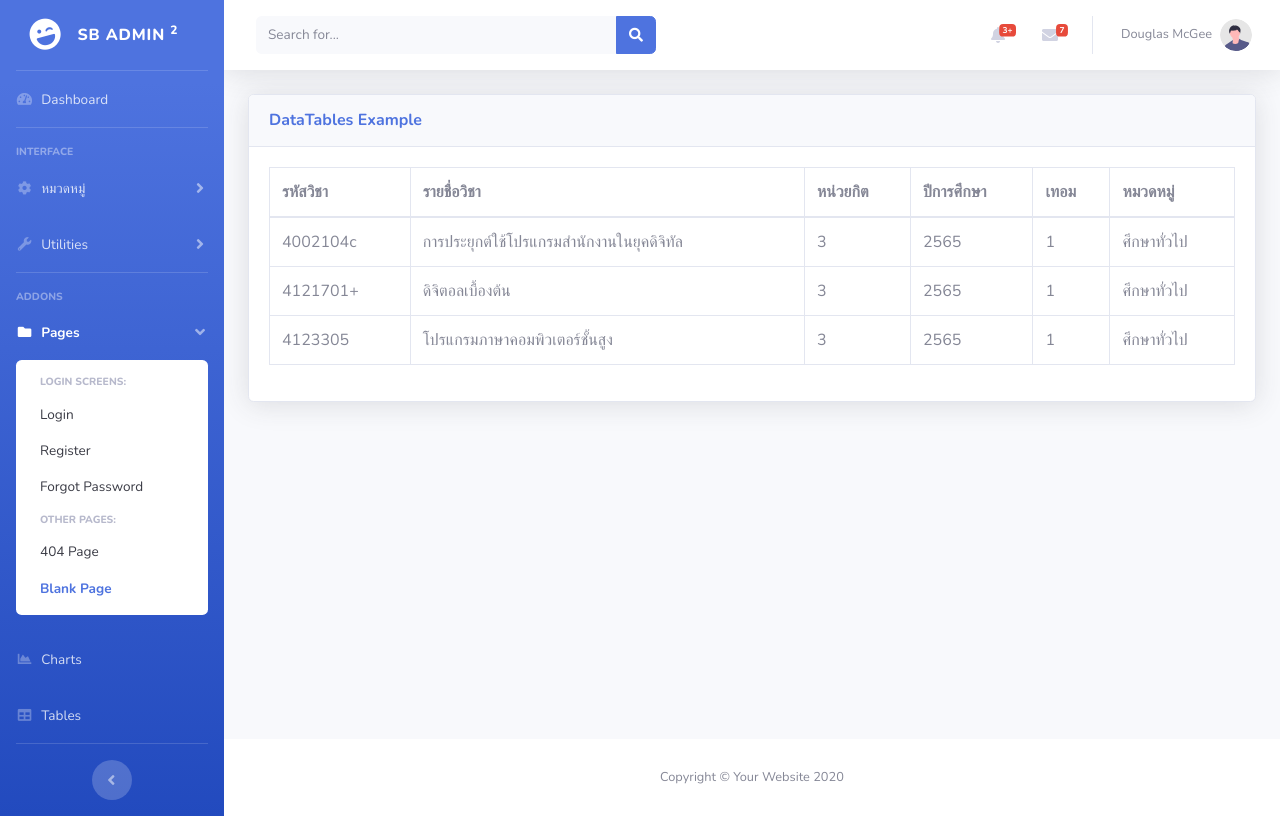
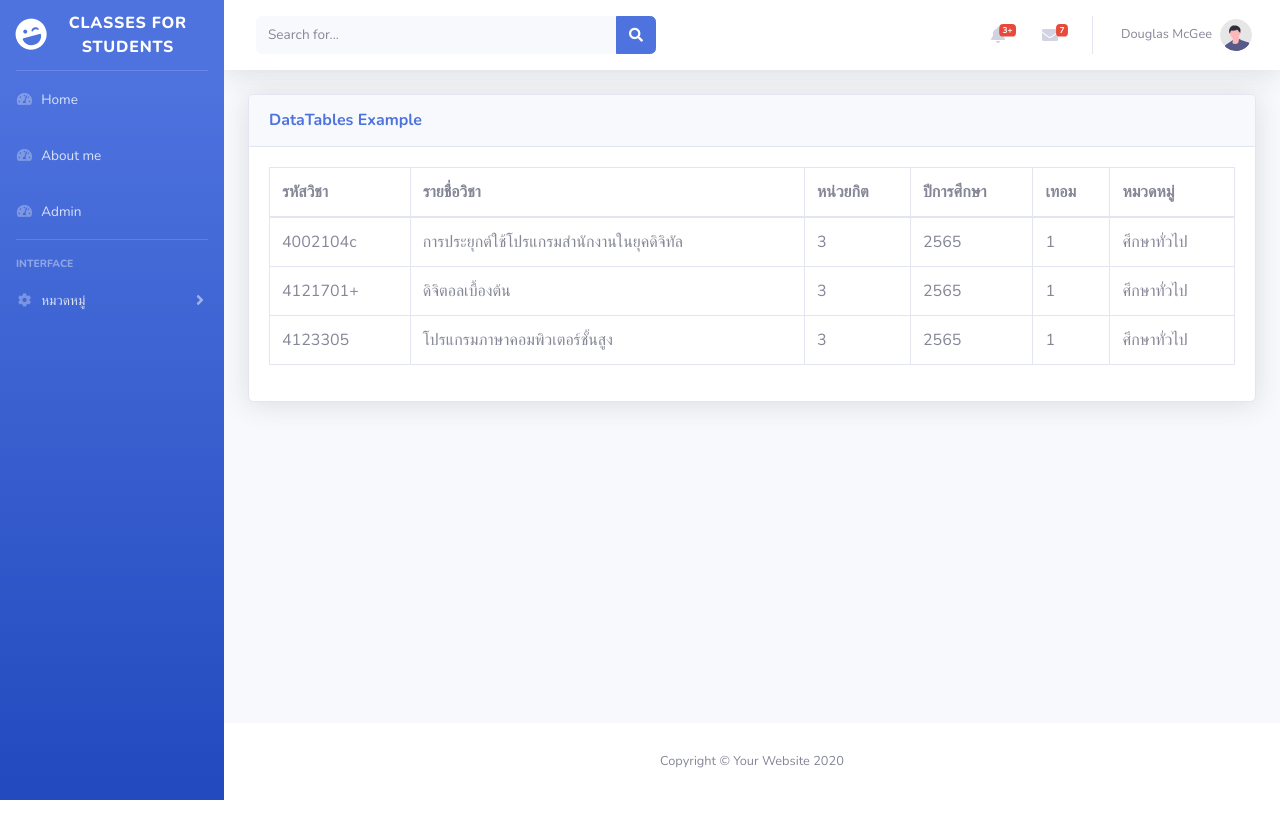
Before and after one commit to Loradort/report_news, a Django app: page /genneral in a window 1280 px wide. Run offline with Django 4.2, Linux system fonts and the light colour scheme; data comes from the database, SQL or seed files in the repository; some libraries are stand-ins or nearby versions.

Commit message:
template

```diff
--- a/templates/blank.html
+++ b/templates/blank.html
@@ -36,7 +36,7 @@
                 <div class="sidebar-brand-icon rotate-n-15">
                     <i class="fas fa-laugh-wink"></i>
                 </div>
-                <div class="sidebar-brand-text mx-3">SB Admin <sup>2</sup></div>
+                <div class="sidebar-brand-text mx-3">Classes For Students<sup></sup></div>
             </a>
 
             <!-- Divider -->
@@ -44,9 +44,18 @@
 
             <!-- Nav Item - Dashboard -->
             <li class="nav-item">
-                <a class="nav-link" href="index.html">
+                <a class="nav-link" href="/">
                     <i class="fas fa-fw fa-tachometer-alt"></i>
-                    <span>Dashboard</span></a>
+                    <span>Home</span>
+                </a>
+                <a class="nav-link" href="https://loradort.github.io/my_webpage/">
+                        <i class="fas fa-fw fa-tachometer-alt"></i>
+                        <span>About me</span>
+                </a>
+                <a class="nav-link" href="/admin">
+                    <i class="fas fa-fw fa-tachometer-alt"></i>
+                    <span>Admin</span></a>
+
             </li>
 
             <!-- Divider -->
@@ -74,76 +83,7 @@
                 </div>
             </li>
 
-            <!-- Nav Item - Utilities Collapse Menu -->
-            <li class="nav-item">
-                <a class="nav-link collapsed" href="#" data-toggle="collapse" data-target="#collapseUtilities"
-                    aria-expanded="true" aria-controls="collapseUtilities">
-                    <i class="fas fa-fw fa-wrench"></i>
-                    <span>Utilities</span>
-                </a>
-                <div id="collapseUtilities" class="collapse" aria-labelledby="headingUtilities"
-                    data-parent="#accordionSidebar">
-                    <div class="bg-white py-2 collapse-inner rounded">
-                        <h6 class="collapse-header">Custom Utilities:</h6>
-                        <a class="collapse-item" href="utilities-color.html">Colors</a>
-                        <a class="collapse-item" href="utilities-border.html">Borders</a>
-                        <a class="collapse-item" href="utilities-animation.html">Animations</a>
-                        <a class="collapse-item" href="utilities-other.html">Other</a>
-                    </div>
-                </div>
-            </li>
 
-            <!-- Divider -->
-            <hr class="sidebar-divider">
-
-            <!-- Heading -->
-            <div class="sidebar-heading">
-                Addons
-            </div>
-
-            <!-- Nav Item - Pages Collapse Menu -->
-            <li class="nav-item active">
-                <a class="nav-link" href="#" data-toggle="collapse" data-target="#collapsePages" aria-expanded="true"
-                    aria-controls="collapsePages">
-                    <i class="fas fa-fw fa-folder"></i>
-                    <span>Pages</span>
-                </a>
-                <div id="collapsePages" class="collapse show" aria-labelledby="headingPages"
-                    data-parent="#accordionSidebar">
-                    <div class="bg-white py-2 collapse-inner rounded">
-                        <h6 class="collapse-header">Login Screens:</h6>
-                        <a class="collapse-item" href="login.html">Login</a>
-                        <a class="collapse-item" href="register.html">Register</a>
-                        <a class="collapse-item" href="forgot-password.html">Forgot Password</a>
-                        <div class="collapse-divider"></div>
-                        <h6 class="collapse-header">Other Pages:</h6>
-                        <a class="collapse-item" href="404.html">404 Page</a>
-                        <a class="collapse-item active" href="blank.html">Blank Page</a>
-                    </div>
-                </div>
-            </li>
-
-            <!-- Nav Item - Charts -->
-            <li class="nav-item">
-                <a class="nav-link" href="charts.html">
-                    <i class="fas fa-fw fa-chart-area"></i>
-                    <span>Charts</span></a>
-            </li>
-
-            <!-- Nav Item - Tables -->
-            <li class="nav-item">
-                <a class="nav-link" href="tables.html">
-                    <i class="fas fa-fw fa-table"></i>
-                    <span>Tables</span></a>
-            </li>
-
-            <!-- Divider -->
-            <hr class="sidebar-divider d-none d-md-block">
-
-            <!-- Sidebar Toggler (Sidebar) -->
-            <div class="text-center d-none d-md-inline">
-                <button class="rounded-circle border-0" id="sidebarToggle"></button>
-            </div>
 
         </ul>
         <!-- End of Sidebar -->
```
